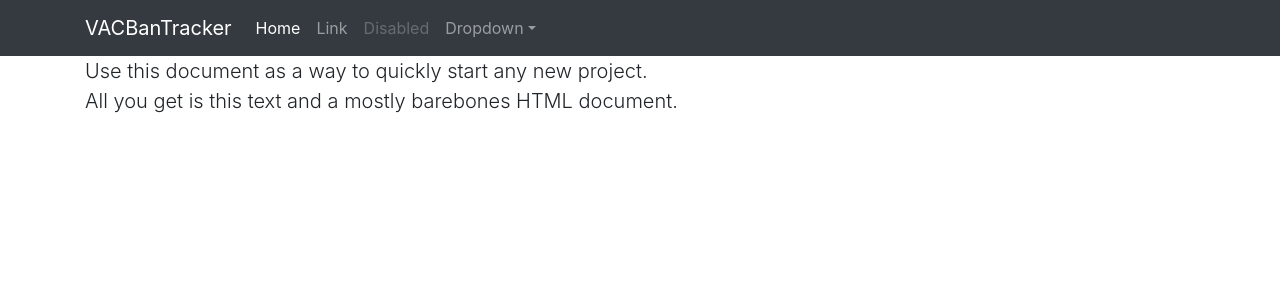
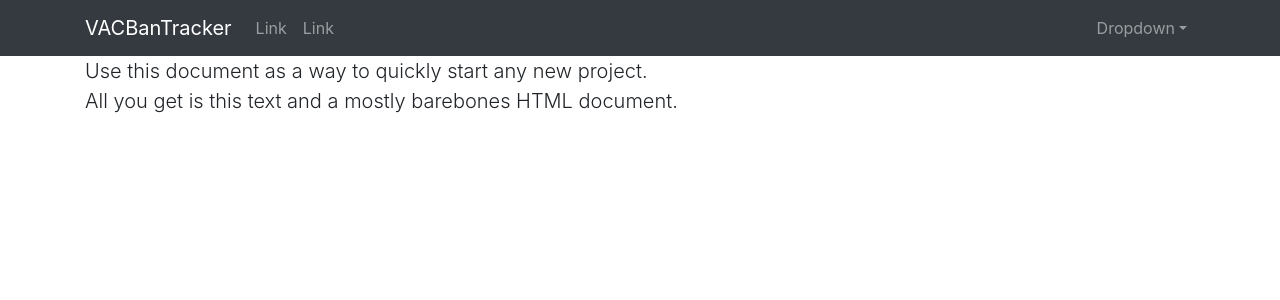
Before and after one commit to Saturn/vacbantracker, a Flask app: page / in a window 1280 px wide. Shown: the top 300 px of the page. Run offline with Flask 2, Linux system fonts and the light colour scheme; the visitor is signed in with stand-in values (Sample User, id 1); data comes from the database, SQL or seed files in the repository; data that the repository does not hold is empty; some libraries are stand-ins or nearby versions.

Commit message:
Update base template

```diff
--- a/app/templates/base.jinja2
+++ b/app/templates/base.jinja2
@@ -31,23 +31,31 @@
 
       <div class="collapse navbar-collapse" id="navbarsExampleDefault">
         <ul class="navbar-nav mr-auto">
-          <li class="nav-item active">
-            <a class="nav-link" href="#">Home <span class="sr-only">(current)</span></a>
+          <li class="nav-item">
+            <a class="nav-link" href="#">Link</a>
           </li>
           <li class="nav-item">
             <a class="nav-link" href="#">Link</a>
           </li>
-          <li class="nav-item">
-            <a class="nav-link disabled" href="#">Disabled</a>
-          </li>
+        </ul>
+        <ul class="navbar-nav">
+          {% if current_user.is_authenticated %}
           <li class="nav-item dropdown">
             <a class="nav-link dropdown-toggle" href="https://example.com" id="dropdown01" data-toggle="dropdown" aria-haspopup="true" aria-expanded="false">Dropdown</a>
             <div class="dropdown-menu" aria-labelledby="dropdown01">
-              <a class="dropdown-item" href="#">Action</a>
-              <a class="dropdown-item" href="#">Another action</a>
-              <a class="dropdown-item" href="#">Something else here</a>
+              <a class="dropdown-item" href="/settings">Settings</a>
+              <a class="dropdown-item" href="/logout">Logout</a>
             </div>
           </li>
+          {% else %}
+          <li class="nav-item">
+            <a class="nav-link" href="/login">Login</a>
+          </li>
+          <li class="nav-item">
+            <a class="nav-link" href="/register">Register</a>
+          </li>
+          {% endif %}
+
         </ul>
       </div>
 
```
